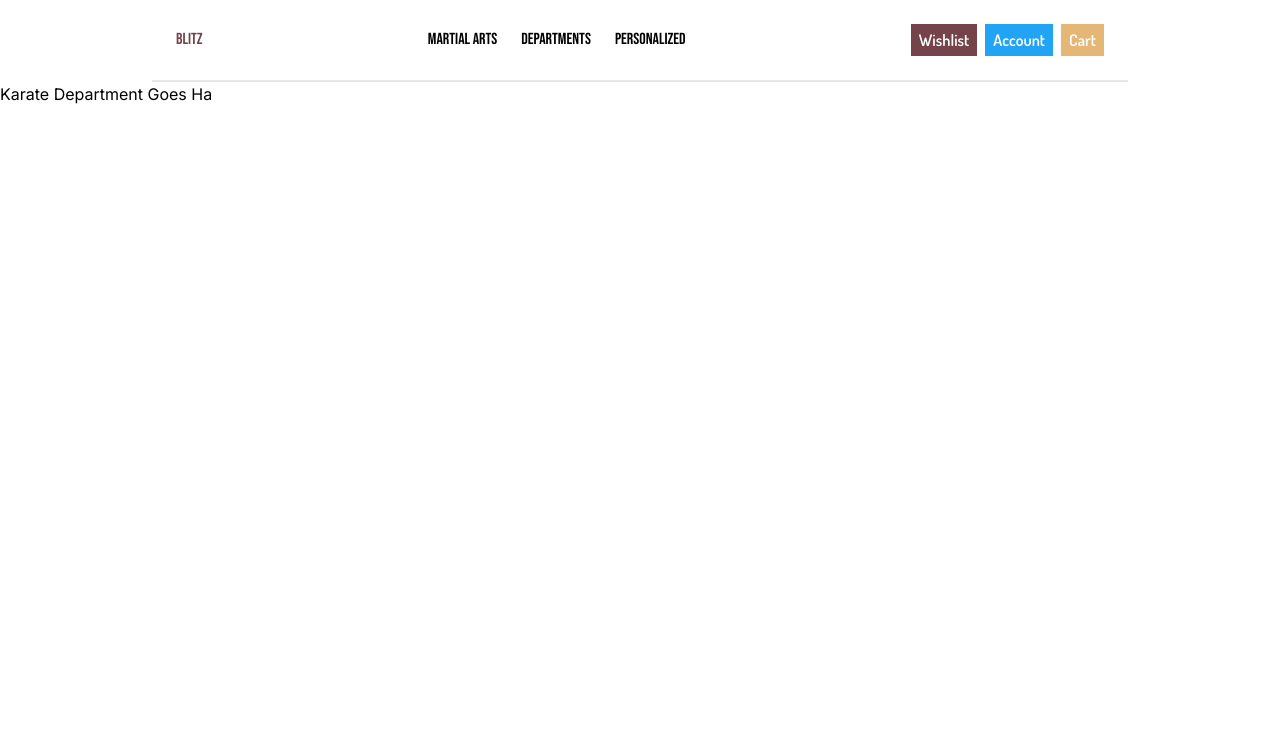
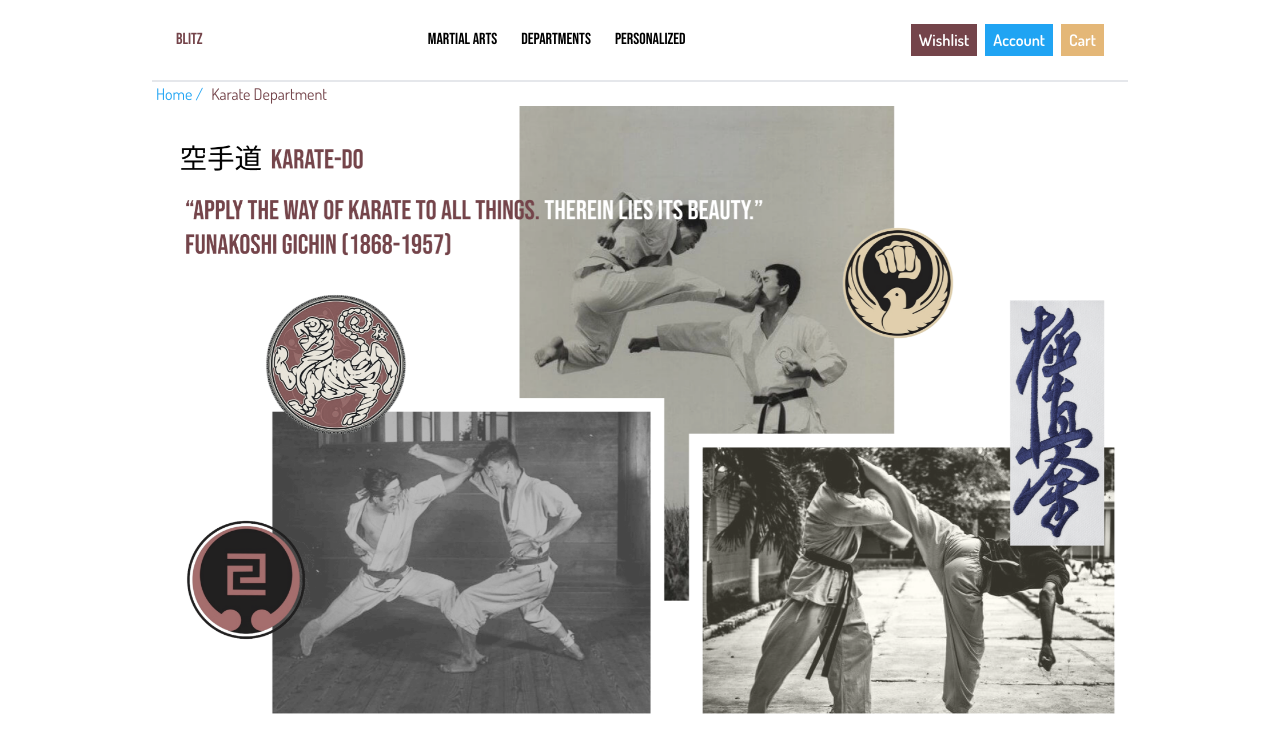
Before and after one commit to Bunbu-Ryodo/bli-redesign-nextapp, a Next.js app: page /karatedepartment in a window 1280 px wide. Shown: the top 752 px of the page. Built offline with nearby package versions, Linux system fonts and the light colour scheme.

Commit message:
Collage scales nicely

```diff
--- a/src/app/components/DepartmentCards/DepartmentCards.js
+++ b/src/app/components/DepartmentCards/DepartmentCards.js
@@ -17,7 +17,7 @@ function DepartmentCards(){
     return (
         <section id="home">
             <div className="container flex flex-row mx-auto justify-items-start">
-                <a href="/" className={dosis.className + " flex flex-col justify-self-auto px-2 text-blitzBlue hover:text-blitzRed"}>Home</a>
+                <a href="/" className={dosis.className + " flex flex-col justify-self-auto px-1 text-blitzBlue hover:text-blitzRed"}>Home</a>
             </div>
             <div className="container flex flex-col md:flex-row justify-items-evenly px-6 mx-auto mt-10 space-x-2 space-y-0 md:space-y-0">
                 <a className="flex flex-col md:w-1/2" href="/karatedepartment">
--- a/src/app/karatedepartment/page.js
+++ b/src/app/karatedepartment/page.js
@@ -1,4 +1,9 @@
+import Image from 'next/image';
 import Navbar from '../components/Navbar/Navbar';
+import karateDepartmentHome from './karate_department_home.png';
+
+import { Dosis } from 'next/font/google';
+const dosis = Dosis({subsets: ['latin'], weight: ['400']});
 
 export default function KarateDepartment() {
   return (
@@ -6,7 +11,13 @@ export default function KarateDepartment() {
       <div className="flex-row">
         <Navbar></Navbar>
         <section id="karatedepartment">
-            <h1>Karate Department Goes Ha</h1>
+         <div className="container flex flex-row mx-auto justify-items-start">
+            <a href="/" className={dosis.className + " flex flex-col justify-self-auto px-1 text-blitzBlue hover:text-blitzRed"}>Home /</a>
+            <a href="#" className={dosis.className + " flex flex-col justify-self-auto px-1 text-blitzRed"}>Karate Department</a>
+         </div>
+         <div className="container flex flex-row mx-auto items-center">
+            <Image src={karateDepartmentHome}/>
+         </div>
         </section>
       </div>
     </main>
```
Also changed, not shown: src/app/karatedepartment/karate_department_home.png (added).
